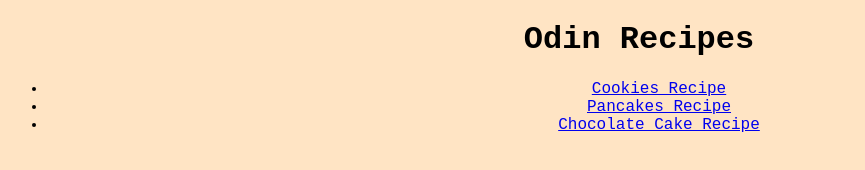
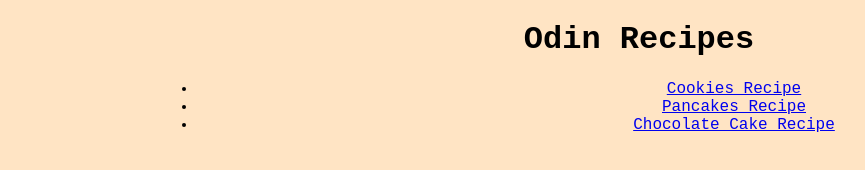
Before and after one commit to Morgan-44/odin-recipes, a plain HTML site: page index.html in a window 1280 px wide. Shown: the whole page, without its empty margins (1-866 px from the left). Drawn offline with Linux system fonts and the light colour scheme.

Commit message:
Update styles.css

```diff
--- a/recipes/styles.css
+++ b/recipes/styles.css
@@ -6,7 +6,7 @@
 
 
 ul {
-    margin-left: 0px;
+    margin-left: 150px;
 }
 
 img {
```
